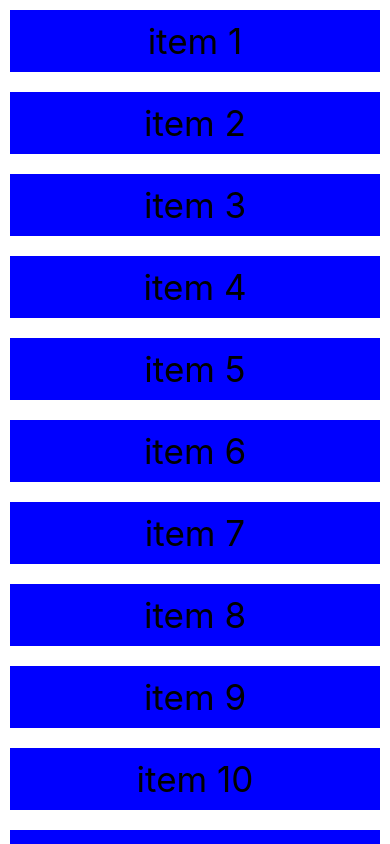
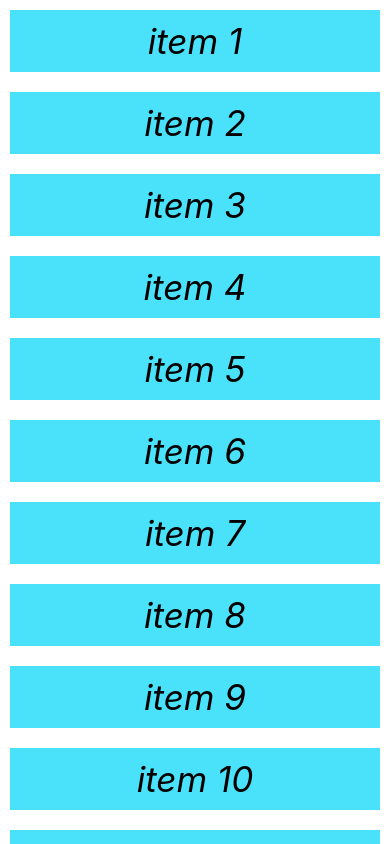
Before and after one commit to Ravibkn/react_project, a React Native app: screen / in a window 390 px wide. Built offline with nearby package versions, Linux system fonts and the light colour scheme.

Commit message:
edit some code

```diff
--- a/App.js
+++ b/App.js
@@ -1,5 +1,5 @@
 import React, { useState } from "react";
-import { View, Text, StyleSheet, Button, ScrollView } from 'react-native'
+import { View, Text, StyleSheet, ScrollView, Button, RefreshControl } from 'react-native'
 
 
 const App = () => {
@@ -16,16 +16,27 @@ const App = () => {
     { key: 9, item: 'item 9' },
     { key: 10, item: 'item 10' },
     { key: 11, item: 'item 11' },
-
+    { key: 12, item: 'item 12' },
+    { key: 13, item: 'item 13' },
+    { key: 14, item: 'item 14' },
   ])
-
+const [refreshing,setRefreshing]=useState(false)
+const onRefresh =()=>{
+  setRefreshing(true);
+  setItems([...items,{key:69,item:'item 69'}]);
+  setRefreshing(false);
+}
   return (
-
-    <ScrollView  style={styles.body}>
+      <ScrollView style={styles.body}
+      refreshControl={
+        <RefreshControl
+        refreshing={refreshing}
+        onRefresh={onRefresh}/>
+      }>
       {
-        items.map((i) => {
+       items.map((i)=>{
         return (
-            <View style={styles.item} key={i.key}>
+          <View style={styles.item}key={i.key}>
         <Text style={styles.text}>{i.item}</Text>
       </View>
         )
@@ -36,23 +47,24 @@ const App = () => {
   )
 }
 
+
 const styles = StyleSheet.create({
   body: {
-
-    backgroundColor: '#ffff',
-
+    flex: 1,
+    flexDirection: 'column',
+    backgroundColor: '#fff',
   },
   item: {
-    margin: 10,
-    backgroundColor: 'blue',
+    margin:10,
+    backgroundColor: '#4ae1fa',
+    justifyContent: 'center',
     alignItems: 'center',
-    justifyContent: 'center',
-
   },
   text: {
     fontSize: 35,
-    color: '#000000',
+    color: '#000',
     margin: 10,
+    fontStyle: 'italic',
   }
 })
 
```
Lines whose indentation alone changed are shown as unchanged.
